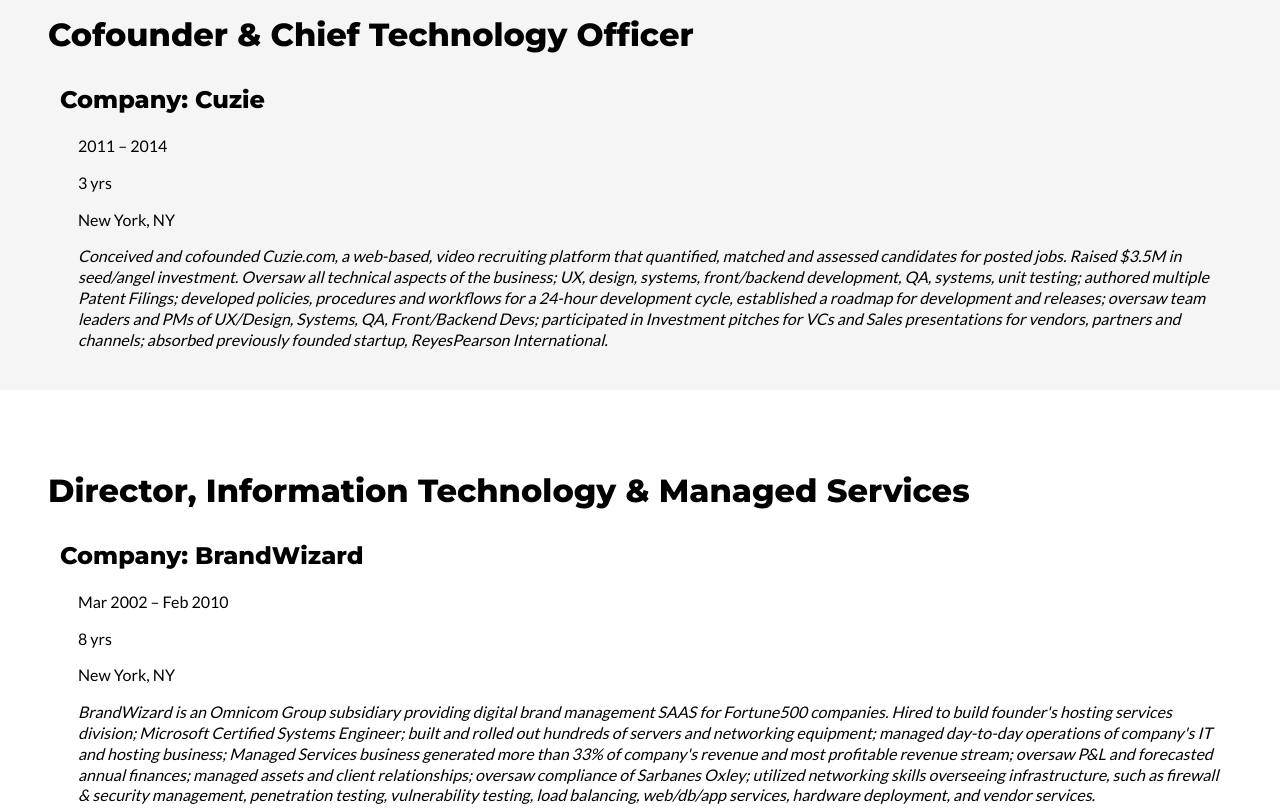
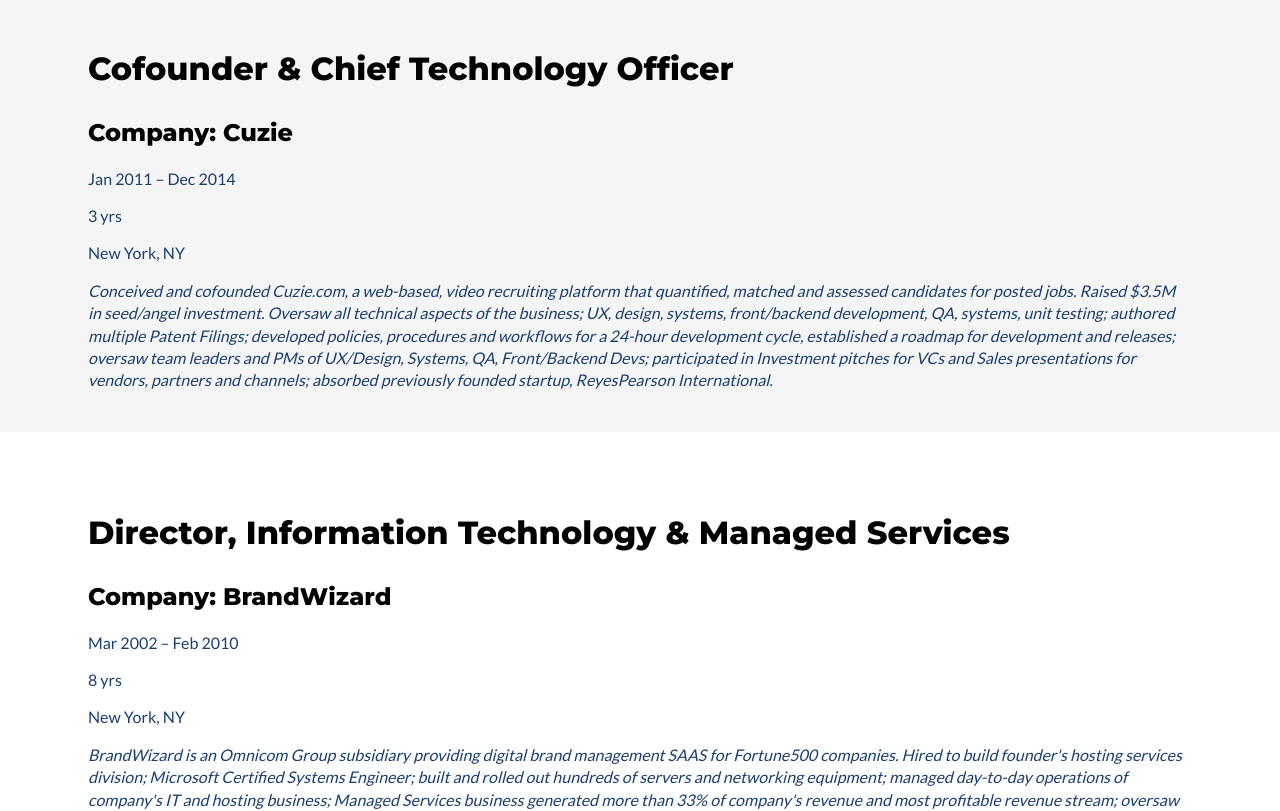
Before and after one commit to solitonyc/solito-portfolio, a React (Create React App) app: page / in a window 1280 px wide. Shown: the part 3480-4291 px from the top of the page. Built offline with nearby package versions, Linux system fonts and the light colour scheme; a web font is replaced by a local one.

Commit message:
refine resume section, set 1200px width for content, added blue color to content

```diff
--- a/src/components/Resume.js
+++ b/src/components/Resume.js
@@ -7,7 +7,8 @@
             <div className='resume_section' id='resume'>
                 <div className='resume_section_title'>RESUME</div>
                 <div className="experience_item_a">
-                    <p className="job_title">IT & Project Management Consultant</p>
+                    <div className='content_container'>
+                        <p className="job_title">IT &amp; Project Management Consultant</p>
                         <p className="company_name">Company: G2D Group</p>
                         <p className="dates_employed">Aug 2017 – Present</p>
                         <p className="employment_duration">1 yr 10 mos</p>
@@ -16,8 +17,10 @@
                         G2D develops, manages and brokers commercial and residential real estate across Manhattan and Long Island. Consulted on technological operations, policy, services and equipment; configured and deployed infrastructure, firewall, routers, switches and user hardware; deployed and managed backoffice services and user administration; implemented IT policies, procedures and best practices; managed IT and communicational services and vendors.
                         </p>
                     </div>
+                </div>
 
                 <div className="experience_item_b">
+                    <div className='content_container'>
                         <p className="job_title">Chief Technology Officer</p>
                         <p className="company_name">Company: SIMPLENIGHT</p>
                         <p className="dates_employed">May 2014 – Jun 2017</p>
@@ -27,20 +30,24 @@
                         Hired to architect and build founder’s vision; recruited over 50 engineers and designersfrom around the world; developed policies, procedures and workflows for a 24 -hour development cycle; established a roadmap for software development and releases; oversaw team leaders and project managers: UX, design, infrastructure, QA, developers; worked closely with CEO and board developing and implementing business strategy; pushed more than 1million lines of code in 9 months; developed MVP that helped raise institutional investment ; participated in pitches with VCs, and sales presentations with vendors, partners and channels.
                         </p>
                     </div>
+                </div>
 
                 <div className="experience_item_a">
-                    <p className="job_title">Cofounder & Chief Technology Officer</p>
+                    <div className='content_container'>
+                        <p className="job_title">Cofounder &amp; Chief Technology Officer</p>
                         <p className="company_name">Company: Cuzie</p>
-                    <p className="dates_employed">2011 – 2014</p>
+                        <p className="dates_employed">Jan 2011 – Dec 2014</p>
                         <p className="employment_duration">3 yrs</p>
                         <p className="location_style">New York, NY</p>
                         <p className="job_description">
                         Conceived and cofounded Cuzie.com, a web-based, video recruiting platform that quantified, matched and assessed candidates for posted jobs. Raised $3.5M in seed/angel investment. Oversaw all technical aspects of the business; UX, design, systems, front/backend development, QA, systems, unit testing; authored multiple Patent Filings; developed policies, procedures and workflows for a 24-hour development cycle, established a roadmap for development and releases; oversaw team leaders and PMs of UX/Design, Systems, QA, Front/Backend Devs; participated in Investment pitches for VCs and Sales presentations for vendors, partners and channels; absorbed previously founded startup, ReyesPearson International.
                         </p>
                     </div>
+                </div>
 
                 <div className="experience_item_b">
-                    <p className="job_title">Director, Information Technology & Managed Services</p>
+                    <div className='content_container'>
+                        <p className="job_title">Director, Information Technology &amp; Managed Services</p>
                         <p className="company_name">Company: BrandWizard</p>
                         <p className="dates_employed">Mar 2002 – Feb 2010</p>
                         <p className="employment_duration">8 yrs</p>
@@ -49,8 +56,10 @@
                         BrandWizard is an Omnicom Group subsidiary providing digital brand management SAAS for Fortune500 companies. Hired to build founder's hosting services division; Microsoft Certified Systems Engineer; built and rolled out hundreds of servers and networking equipment; managed day-to-day operations of company's IT and hosting business; Managed Services business generated more than 33% of company's revenue and most profitable revenue stream; oversaw P&L and forecasted annual finances; managed assets and client relationships; oversaw compliance of Sarbanes Oxley; utilized networking skills overseeing infrastructure, such as firewall & security management, penetration testing, vulnerability testing, load balancing, web/db/app services, hardware deployment, and vendor services.
                         </p>
                     </div>
+                </div>
 
                 <div className="experience_item_a">
+                    <div className='content_container'>
                         <p className="job_title">Senior IT Executive</p>
                         <p className="company_name">Company: Raw Communications</p>
                         <p className="dates_employed">Oct 2000 – Mar 2002</p>
@@ -60,8 +69,10 @@
                         Raw captured live, financial reports from public companies and satellite streamed video to traders and fund managers. Installed satellite dishes, services and networks on rooftop of the largest financial institutions, such as the World Trade Center, Fidelity Building, American Century, AIM, Northern Trust, Brandes, GE Financial, and Alliance Capital and others; traveled to all major cities in the US to major financial districts and trading floors; managed team of engineers conducting installations and maintenance projects; push projects amidst bureaucracies dealing with building unions, vendors, suppliers, contractors and security personnel; contributed direct input with R&D; skilled in multiplexing, routing, fiber/POTS lines, IRD satellite receivers and management servers; worked closely with sales, client project and executive management.
                         </p>
                     </div>
+                </div>
 
                 <div className="experience_item_b">
+                    <div className='content_container'>
                         <p className="job_title">Systems and IT Support Engineer</p>
                         <p className="company_name">Company: US Interactive</p>
                         <p className="dates_employed">Feb 1999 – Oct 2000</p>
@@ -71,16 +82,19 @@
                         US Interactive went public on the Nasdaq as one of Silicon Alley's most prominent Web Consultancy companies with 13 global offices. Early hire, company grew to over 2,000 users worldwide; deployed and maintained user computers and web servers for all offices worldwide; maintained user computers and software networking equipment and domain controllers; fought through the Melissa virus catastrophe; completed Microsoft Certified Systems Engineering certification.
                         </p>
                     </div>
+                </div>
 
                 <div className="experience_item_a">
+                    <div className='content_container'>
                         <p className="job_title">PC Support Specialist</p>
-                    <p className="company_name">Company: Sullivan & Cromwell</p>
+                        <p className="company_name">Company: Sullivan &amp; Cromwell</p>
                         <p className="dates_employed">Feb 1998 – Feb 1999</p>
                         <p className="employment_duration">1 yr 1 mo</p>
                         <p className="location_style">New York, NY</p>
                         <p className="job_description">
-                    S&C serves as one of the most prestigious, international corporate law firms in the Financial District. Assigned to the historic Microsoft Anti-Trust Trial in Washington DC as lead tech support engineer supporting the IT needs of famed NY Partners, John Warden, Steve Holly, their associates, executives and counsel of Microsoft as such Bill Gates, Steve Balmer, Jim Allchin, Paul Maritz and Bill Neukom and other executives; supported office of over 500 attornies and over 1,500 staff worldwide on a Novell Network; supported 12 global offices and private home users via remote control LanSight and Cytrix WinFrame.
+                        S&amp;C serves as one of the most prestigious, international corporate law firms in the Financial District. Assigned to the historic Microsoft Anti-Trust Trial in Washington DC as lead tech support engineer supporting the IT needs of famed NY Partners, John Warden, Steve Holly, their associates, executives and counsel of Microsoft as such Bill Gates, Steve Balmer, Jim Allchin, Paul Maritz and Bill Neukom and other executives; supported office of over 500 attornies and over 1,500 staff worldwide on a Novell Network; supported 12 global offices and private home users via remote control LanSight and Cytrix WinFrame.
                         </p>
+                    </div>
                 </div>
             </div>
         )
--- a/src/components/resume.css
+++ b/src/components/resume.css
@@ -10,7 +10,6 @@
     align-items: center;
     align-self: center;
     align-content: stretch;
-    /* height: 100%; */
     height: 100%;
     width: 100%;
     background-color: rgb(255, 255, 255);
@@ -26,6 +25,10 @@
     text-align: center;
 }
 
+.content_container {
+    max-width: 1200px;
+}
+
 p {
     font-size: 16px;
     line-height: 1.3;
@@ -35,6 +38,7 @@
     font-family: 'Montserrat', sans-serif;
     font-size: 32px;
     font-weight: 900;
+    color: rgb(0, 0, 0);
     padding-top: 24px;
     padding-left: 48px;
 
@@ -42,37 +46,51 @@
 .company_name {
     font-family: 'Montserrat', sans-serif;
     font-size: 24px;
+    color: rgb(0, 0, 0);
     line-height: 1;
-    padding-left: 60px;
+    padding-left: 48px;
 }
 .dates_employed {
     font-family: 'Lato', sans-serif;
     font-size: 16px;
-    padding-left: 78px;
+    color: rgb(25, 63, 112);
+    padding-left: 48px;
 }
 .employment_duration {
     font-family: 'Lato', sans-serif;
     font-size: 16px;
-    padding-left: 78px;
+    color: rgb(25, 63, 112);
+    padding-left: 48px;
 }
 .location_style {
     font-family: 'Lato', sans-serif;
     font-size: 16px;
-    padding-left: 78px;
+    color: rgb(25, 63, 112);
+    padding-left: 48px;
 }
 .job_description {
     font-family: 'Lato', sans-serif;
     font-size: 16px;
-    padding-left: 78px;
+    line-height: 1.4;
+    color: rgb(25, 63, 112);
+    padding-left: 48px;
     padding-right: 50px;
     font-style: italic;
 }
 
 .experience_item_a {
+    display: flex;
+    flex-direction: wrap;
+    justify-content: center;
     background: rgb(245, 245, 245);
     padding: 24px 0;
+    width: 100%;
 }
 
 .experience_item_b {
+    display: flex;
+    flex-direction: wrap;
+    justify-content: center;
     padding: 24px 0;
+    width: 100%;
 }
```
Lines whose indentation alone changed are shown as unchanged.
